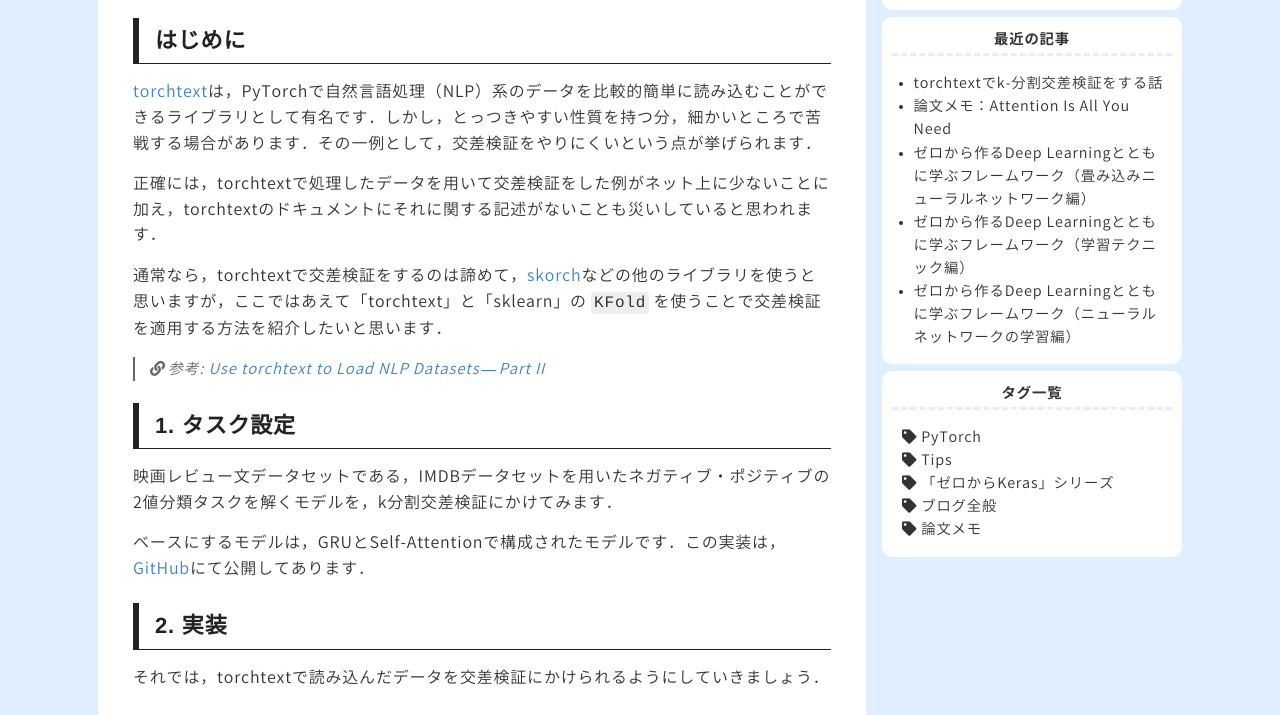
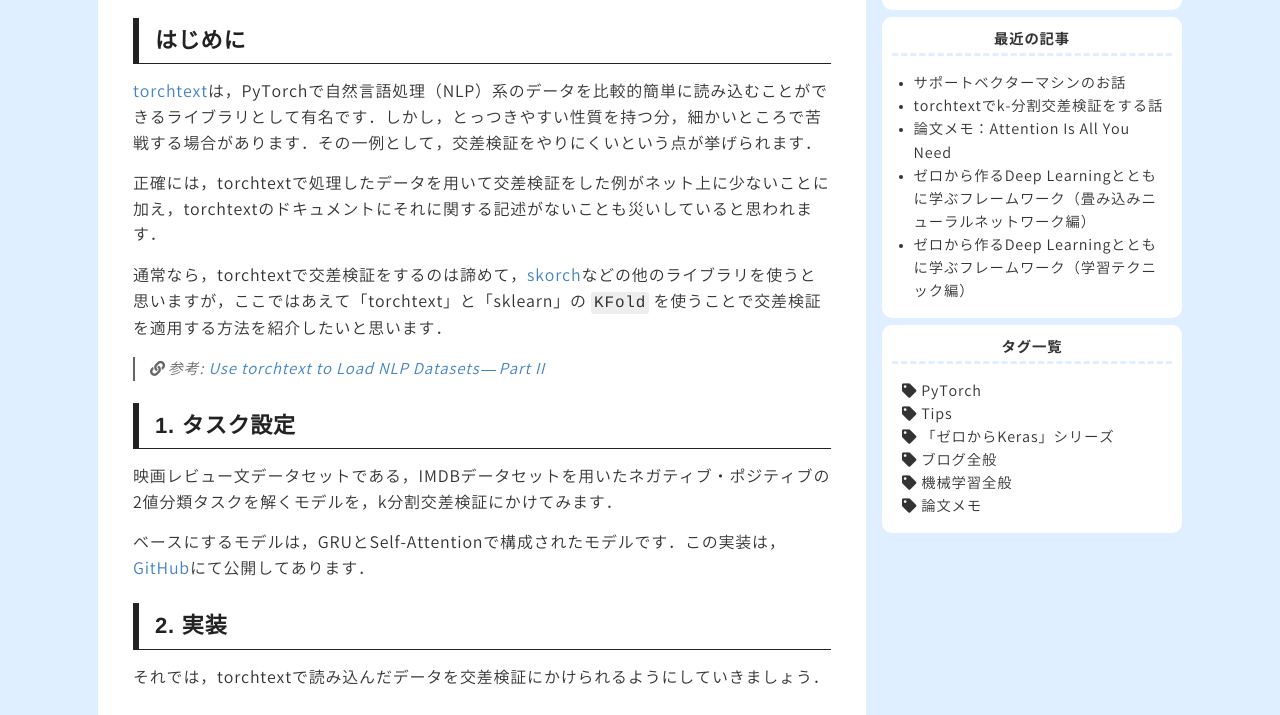
Before and after one commit to gucci-j/gucci-j.github.io, a Jekyll site: the page built from _posts/2019-6-9-cv-with-torchtext.md, in a window 1280 px wide and 900 px high, scrolled down 265 px, cut to the strip 185-900 px from the top of the window. Built offline with Jekyll 4.4.1, drawn with Linux system fonts in a browser that asks for light colours; nearby versions of some CDN libraries; some web fonts are replaced; comment, search, counter and statistics services are not loaded; some of the changed lines change nothing that is shown.

Commit message:
Add a new post

```diff
--- a/_includes/mathjax.html
+++ b/_includes/mathjax.html
@@ -1,6 +1,13 @@
 {% if page.mathjax %}
 <script type="text/x-mathjax-config">
   MathJax.Hub.Config({
+    TeX: {
+      Macros: {
+               bm: ["\\boldsymbol{#1}", 1],
+               argmax: ["\\mathop{\\rm arg\\,max}\\limits"],
+               argmin: ["\\mathop{\\rm arg\\,min}\\limits"]},
+      extensions: ["AMSmath.js","AMSsymbols.js"]
+    },
     tex2jax: {
       inlineMath: [ ['$','$'], ["\\(","\\)"] ],
       processEscapes: true
--- /dev/null
+++ b/_posts/2019-6-23-memo-svm.md
@@ -0,0 +1,232 @@
+---
+layout: post
+title: サポートベクターマシンのお話
+description: サポートベクターマシン（SVM）について調べる機会があったので，その記念にSVMの考え方・理論について簡単にまとめました．
+lang: ja_JP
+custom_css: post
+mathjax: true
+image: /resources/2019-06-23/svm_example.png
+tags:
+- 機械学習全般
+---
+
+サポートベクターマシン（SVM）は，深層学習によらない機械学習の手法の一つとして広く知られており，あるデータに関する事前知識が全く無いような場合に有効な手法と言われています．
+
+ここでは，個人的な備忘録として，SVMの考え方を少しずつ厳選して扱います．
+
+## お膳立て
+
+今，図のような分布の「●と😀の二値分類」をしたいときに，パーセプトロン系のネットワークでモデルを構築した場合，その識別面（境界線）は次の図の点線になるかもしれない．
+
+<div style="text-align: center;">
+    <img src="{{ site.baseurl }}/resources/2019-06-23/empirical_example.png" alt="いろんな境界線の比較" style="width: 400px;"/><br />
+</div>
+
+パーセプトロンのようなネットワークでは，経験損失（empirical loss）の最小化によって学習が行われる．なので，境界線がスレスレであっても，訓練データに対して損失を最小化するように学習して引かれた正しい線である場合がある．しかしながら，境界線がスレスレだと，テストデータで分類した時に，「●と😀」が間違えて分類されてしまう可能性があり，あまり嬉しくない．
+
+SVMは，この問題に対処することで汎化性能をあげようとしているモデルである．SVMの学習は，汎化損失（generalization loss）の最小化により行われる．着想としては，テストデータは訓練データと同じ確率分布に従っているものと仮定して，境界面（separator）と観測データの距離がなるべく大きくなるような境界面を選ぶことで，汎化損失を最小化することを目指すものである．
+
+<div style="text-align: center;">
+    <img src="{{ site.baseurl }}/resources/2019-06-23/svm_example.png" alt="SVMの境界面の例と用語定義" style="width: 400px;"/><br />
+</div>
+
+### 用語の定義
+* **サポートベクトル（support vector）**
+境界面（separator）にもっとも近い点のことをサポートベクトルと呼ぶ．サポートと呼ばれる所以は，サポートベクトルが境界面を「支えている」ことから来ているらしい．
+
+    通常，サポートベクトルの数は本来のサンプルサイズよりも小さくなるので，SVMはパラメトリックなモデルよりも更新の計算量が少なく済む．（サポートベクトル以外のデータが変化しても，境界は変化しないため．）また，重要なベクトルだけを見ればよいので，汎化性能も向上すると考えられる．
+
+* **マージン（margin）**
+図中で点線によって囲われた範囲をマージンと呼ぶ．マージンは境界面と境界面からもっとも近い点（観測データ）との距離の2倍となる．
+
+### 用語の数式的定義
+
+以降，簡単にではあるが数式で説明を行うため，あまり書かれていない基本的な部分の計算手法について説明する．
+
+#### 識別面の数式的表記
+
+識別面は，入力データが $\boldsymbol{x}$ と表されるとき，以下のように表される．
+<div class="mathjax-scroll">
+$$
+\boldsymbol{w^Tx} + b = 0
+$$
+</div>
+ここで，$\boldsymbol{w}$ は重みベクトルであり，$b$ はバイアスベクトルである．また，各サポートベクトルが作る直線（上図の点線に相当する）は，$\boldsymbol{w^Tx} + b = 1$ か $\boldsymbol{w^Tx} + b = -1$ で定義される．
+
+#### マージンの数式的表記
+
+さて，$\boldsymbol{w^Tx} + b = 1$ となるような，$\boldsymbol{x}$ のうちの一つを，$\boldsymbol{x}_1$ とする．また，$\boldsymbol{w^Tx} + b = -1$ となるような，$\boldsymbol{x}$ のうちの一つを，$\boldsymbol{x}_2$ とする．
+
+このとき，境界面と，サポートベクトル $\boldsymbol{x}_1$ の距離 $r_1$は，垂線の公式の拡張版を用いて，次のように表される．
+<div class="mathjax-scroll">
+$$
+r_1 = \frac{\boldsymbol{w^Tx}_1 + b }{||\boldsymbol{w}||}
+$$
+</div>
+> ここではイメージを掴むのが目的なので，厳密に垂線の公式については触れません．
+
+したがって，マージン: $m$は次のように表される．
+<div class="mathjax-scroll">
+$$
+\begin{equation}
+\begin{split}
+m &= \frac{\boldsymbol{w^Tx}_1 + b }{||\boldsymbol{w}||} - \frac{\boldsymbol{w^Tx}_2 + b }{||\boldsymbol{w}||}\\
+&= \frac{\boldsymbol{w^T}(\boldsymbol{x}_1 - \boldsymbol{x}_2)}{||\boldsymbol{w}||}\\
+&= \frac{2}{||\boldsymbol{w}||}
+\end{split}
+\end{equation}
+$$
+</div>
+ただし，$\boldsymbol{w^Tx}_1 + b = 1$ と $\boldsymbol{w^Tx}_2 + b = -1$ から，$\boldsymbol{w^T}(\boldsymbol{x}_1 - \boldsymbol{x}_2) = 2$ となることを用いた．
+
+
+## SVMの学習方法
+
+SVMの学習方法は2種類あり，直感的な解き方としては，マージンを最大化する問題を解くことであり，そこから派生した解法も存在する．そのため，以下で紹介する2手法は双対問題と言われる．双対問題とは，ある最適化問題の制約条件を用いて，より最適化しやすい問題に置き換えて解くような問題のことをいい，どちらかの解が両方の解になる性質を持つ．
+
+### マージン最大化（主問題）
+#### マージン最大化の定式化
+さて，マージンは，$\frac{2}{||\bm{w}||}$ で定義されることを先ほど示した．マージンを最大化することは，重みベクトルのノルムを最小化することに他ならない．したがって，式でマージン最大化を表すと，$\argmax_{\bm{w}} \frac{2}{||\bm{w}||}$ となる．これでは，最適化をする際に計算の都合上扱いにくいので，大半の説明では以下が等価であるとみなしている．
+
+<div class="mathjax-scroll">
+$$
+\argmin_{\bm{w}} \frac{1}{2} ||w||^2
+$$
+</div>
+
+#### マージン最大化の制約条件
+最適化のための制約条件について考える．入力データ $\\{ \bm{x}_1, \bm{x}_2, \bm{x}_3, \dots, \bm{x}_n \\}$ があったときに，それに対応する（正解）ラベルデータが，$\\{ y_1, y_2, y_3, \dots, y_n \\}$ であるとする．ただし，$y_i$ は，$1$か$-1$をとる．このとき，以下の制約条件が成り立つ．
+
+<div class="mathjax-scroll">
+$$
+y_i (\bm{w}^T\bm{x}_i + b) \ge 1 \qquad{\rm for} \; i=1,\dots, n
+$$
+</div>
+
+したがって，マージン最大化は上記の制約条件をもとに，条件を満たす重みベクトルを探す問題に帰着される．
+
+### ラグランジュの未定乗数法による方法（補問題）
+一方で，別の解き方も存在して，ラグランジュの未定乗数法を使う解き方がある．ラグランジュアンを活用することで，上記のマージン最大化問題は次のように書き換えられる．
+
+<div class="mathjax-scroll">
+$$
+\mathcal{L}(\bm{w}, b, \alpha) = \frac{1}{2}||\bm{w}||^2 + \sum_{i=1}^{n} \alpha_i (1 - y_i(\bm{w}^T\bm{x_i} + b))
+$$
+</div>
+
+このとき，最適化条件を考慮すると，以下が得られる．
+<div class="mathjax-scroll">
+$$
+\begin{equation}
+\begin{split}
+\frac{\partial}{\partial \bm{w}} \mathcal{L} &= \bm{w} - \sum_{i=1}^{n} \alpha_i y_i \bm{x}_i = 0\\
+\frac{\partial}{\partial b} \mathcal{L} &= - \sum_{i=1}^{n} \alpha_i y_i = 0
+\end{split}
+\end{equation}
+$$
+</div>
+
+上記の最適化条件を，元のラグランジュアン $\mathcal{L}$ に代入して計算すると，以下が得られる．
+<div class="mathjax-scroll">
+$$
+\mathcal{L}(\bm{w}, b, \alpha) = \sum_{i=1}^{n} \alpha_i - \frac{1}{2}\sum_{i=1}^{n} \sum_{j=1}^{n} \alpha_i \alpha_j y_i y_j (\bm{x}_i^T \bm{x}_j) \tag{1}
+$$
+</div>
+
+また，双対問題時のKKT条件を考慮することにより，追加の制約条件: $\alpha_i \ge 0$ を得られる．以上から，マージン最大化の問題は，ラグランジュ関数を活用することで，$\alpha$ を最大化する問題に落としこむことができる．式で表すと下記のようになる．
+
+<div class="mathjax-scroll">
+$$
+\argmax_\alpha \sum_{i=1}^{n} \alpha_i - \frac{1}{2}\sum_{i=1}^{n} \sum_{j=1}^{n} \alpha_i \alpha_j y_i y_j (\bm{x}_i^T \bm{x}_j)
+$$
+</div>
+
+これは，二次計画問題であるため，ソルバーを使えば最適解を得ることができる．最適なベクトル $\alpha$ を見つけることができれば，最適化条件である，$\bm{w} = \sum_{i=1}^{n} \alpha_i y_i \bm{x}_i$ を用いて，重みベクトル $\bm{w}$ も芋づる式に求めることができる．また，バイアス $b$ についても，上述のマージン最大化の制約条件から算出することができる．これによって，識別関数を求めることができるので，ラグランジュの未定乗数法による方法で，SVMの学習ができることがわかった．
+
+> <i class="fas fa-link" style="padding: 0 2px 0 0;"></i>参考：[ベクトルの微分](https://qiita.com/AnchorBlues/items/8fe2483a3a72676eb96d)
+> <i class="fas fa-link" style="padding: 0 2px 0 0;"></i>参考：[KKT条件](https://ja.wikipedia.org/wiki/%E3%82%AB%E3%83%AB%E3%83%BC%E3%82%B7%E3%83%A5%E3%83%BB%E3%82%AF%E3%83%BC%E3%83%B3%E3%83%BB%E3%82%BF%E3%83%83%E3%82%AB%E3%83%BC%E6%9D%A1%E4%BB%B6)
+
+### 2手法の比較
+
+ラグランジュの未定乗数法を用いる手法の方が種々の利点がある．
+
+* $\mathcal{L}$ は凸関数であるため，唯一の大域最適解を見つけやすい．
+* サポートベクトル以外の$\alpha_i$ は0となるため，計算が少なく済む．
+
+## 線形分離不可能なときは？
+
+入力データが線形分離できない場合，非線形変換を施して高次元空間に写像してしまえば，分類可能となるときがある．例として，ある特徴空間 $F(\bm{x})$ が，次のように定義されるとする．
+
+<div class="mathjax-scroll">
+$$
+F([x_1, x_2]) = (x_1^2, x_2^2, \sqrt{2} x_1 x_2)
+$$
+</div>
+
+このとき，$F(\bm{x})$ でのラグランジュアン: 式(1)は次のように書き換えられる．
+<div class="mathjax-scroll">
+$$
+\mathcal{L}(\bm{w}, b, \alpha) = \sum_{i=1}^{n} \alpha_i - \frac{1}{2}\sum_{i=1}^{n} \sum_{j=1}^{n} \alpha_i \alpha_j y_i y_j F(\bm{x}_i) F(\bm{x}_j) \tag{2}
+$$
+</div>
+
+式(2)の値を求めるには，高次元空間 $F(\bm{x})$ での内積 $F(\bm{x}_i) \cdot F(\bm{x}_j)$の値を計算する必要がある．今回の例の場合，高次元空間における内積を計算してみると，以下のようになる．
+
+<div class="mathjax-scroll">
+$$
+\begin{equation}
+\begin{split}
+F(\bm{x}_i) \cdot F(\bm{x}_j) &=
+\begin{bmatrix}
+x_{i_1}^2\\
+x_{i_2}^2\\
+\sqrt{2} x_{i_1}x_{i_2}
+\end{bmatrix}
+\cdot
+\begin{bmatrix}
+x_{j_1}^2\\
+x_{j_2}^2\\
+\sqrt{2} x_{j_1}x_{j_2}
+\end{bmatrix}\\
+&= x_{i_1}^2 x_{j_1}^2 + x_{i_2}^2 x_{j_2}^2 + 2x_{i_1}x_{i_2}x_{j_1}x_{j_2}
+\end{split}
+\end{equation}
+$$
+</div>
+
+高次元空間に変換してから内積を計算する手間がお分かりになったと思う．
+
+そんなところに朗報で，実は上記の内積は変換前における，$(\bm{x_i}\cdot\bm{x_j})^2$ の演算結果に一致する．この$(\bm{x_i}\cdot\bm{x_j})^2$ を，**カーネル関数**（kernel function）と呼ぶ．カーネル関数さえわかれば，元の空間でのベクトル演算だけで済むので，逐一各入力ベクトルの値を高次元空間に写像する処理は必要なく，少ない手間で線形分離できないデータに対応することができる．このことを**カーネルトリック**ともいう．
+
+### 種々のカーネル関数
+
+カーネル関数はいくつか種類があり，多項式カーネルとガウスカーネルが有名である．
+
+#### 多項式カーネル
+多項式カーネルは次のように定義される．
+<div class="mathjax-scroll">
+$$
+K(\bm{x}_i, \bm{x}_j) = (\bm{x}_i^T \bm{x}_j + 1)^d
+$$
+</div>
+
+#### ガウスカーネル
+ガウスカーネル（RBFカーネルと表記されていることが多い）は次のように定義される．
+<div class="mathjax-scroll">
+$$
+K(\bm{x}_i, \bm{x}_j) = \exp(-\beta||\bm{x}_i - \bm{x}_j||^2)
+$$
+</div>
+ただし，$\beta$は正の定数．なお，実際にSVMでデータ分類をする際には，ガウスカーネルを使う場合が多いようである．
+
+> <i class="fas fa-link" style="padding: 0 2px 0 0;"></i>参考：[SVMのカーネルについて](https://dev.classmethod.jp/machine-learning/svm-kernel/)
+
+## ソフトマージンとハードマージン
+
+理想的な環境であればデータにノイズが入ることはない．しかし，現実にはそうはいかない．今まで説明してきたSVMの考え方を元に，ノイズの入ったデータを分類させると，ノイズにサポートベクトルが左右されてしまうため，分類がうまくいかなくなってしまう．そこで，ソフトマージンという考え方が一般に知られている．反対に，これまで説明してきたSVMのマージンの決め方は，ハードマージンと呼ばれる．
+
+## SVMを実用する
+
+今回は量が多くなってしまったので理論だけに留めておきますが，Pythonのライブラリである，scikit-learnにはSVMが実装されています．これを使えばひとまずは実データで分類ができるでしょう．
+
+> <i class="fas fa-link" style="padding: 0 2px 0 0;"></i>参照：[scikit-learnにおけるSVMのドキュメント](https://scikit-learn.org/stable/modules/generated/sklearn.svm.SVC.html)
```
Also changed, not shown: resources/2019-06-23/empirical_example.png (added), resources/2019-06-23/svm_example.png (added).
